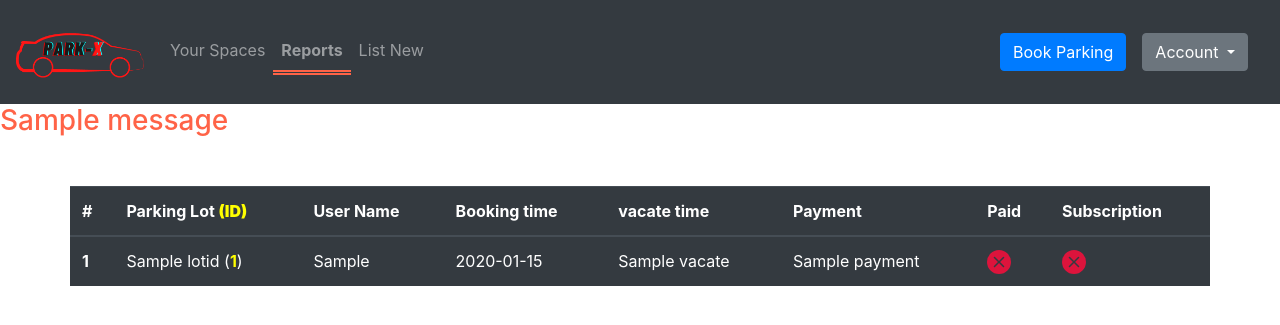
After one commit to AshwinAnoop/ParkingLotFInder, a Django app: template templates/listingreport.html in a window 1280 px wide. The commit adds this page. Shown: the top 325 px of the page. Run offline with Django 3.2, Linux system fonts and the light colour scheme; the template is opened without the code that fills it: most values are stand-ins (such as "Sample title", 1, 10 or a date in 2020); one stand-in notice (Sample message) is shown; parts of the project's set-up code (start-up, migrations or seed data) failed here and were passed over; some libraries are stand-ins or nearby versions.

Commit message:
Order payments can be viewed in wallet section. User can get report about parking lots listed by him at listingreport.html

```diff
--- a/lotfinder/urls.py
+++ b/lotfinder/urls.py
@@ -27,4 +27,5 @@ urlpatterns = [
     path('bookings',views.bookings, name='bookings'),
     path('monthlyoverview/',views.monthlyoverview, name='monthlyoverview'),
     path('monthlyoverview',views.monthlyoverview, name='monthlyoverview'),
+    path('listingreport',views.listingreport, name='listingreport'),
 ]
--- a/parkinglot/settings.py
+++ b/parkinglot/settings.py
@@ -34,6 +34,7 @@ ALLOWED_HOSTS = []
 INSTALLED_APPS = [
     'material',
     'material.admin',
+    'import_export',
     #'django.contrib.admin',
     'django.contrib.auth',
     'django.contrib.contenttypes',
--- a/templates/base02.html
+++ b/templates/base02.html
@@ -35,7 +35,7 @@
                         <a class="nav-link" href="/myspacehome">Your Spaces<span class="sr-only">(current)</span></a>
                     </li>
                     <li class="nav-item" id="navreport">
-                        <a class="nav-link" href="">Reports</a>
+                        <a class="nav-link" href="/listingreport">Reports</a>
                     </li>
                      <li class="nav-item" id="navlist">
                         <a class="nav-link" href="/addparking">List New</a>
--- /dev/null
+++ b/templates/listingreport.html
@@ -0,0 +1,93 @@
+{% extends 'base02.html'%}
+
+{% block additionalstyle %}
+<style>
+
+    #navreport{
+        font-weight: bolder;
+        border-style: none none double none;
+        border-color: tomato;
+        border-bottom-width: thick;
+    }
+ </style>
+{% endblock %}
+
+
+{% block content%}
+
+    <section>
+
+
+        <div>
+            {% for message in messages %}
+            <h3 style="color:Tomato;">{{message}}</h3>
+            {% endfor %}
+        </div>
+
+
+        <div class="container mt-5">
+            <div class="row">
+
+                <table class="table table-hover table-dark">
+                    <thead>
+                      <tr>
+                        <th scope="col">#</th>
+                        <th scope="col">Parking Lot <b style="color: yellow;">(ID)</b></th>
+                        <th scope="col">User Name</th>
+                        <th scope="col">Booking time</th>
+                        <th scope="col">vacate time</th>
+                        <th scope="col">Payment</th>
+                        <th scope="col">Paid</th>
+                        <th scope="col">Subscription</th>
+
+                      </tr>
+                    </thead>
+                    <tbody>
+
+                    {% for booking in bookingobjs %}
+
+                      <tr>
+                        <th scope="row">1</th>
+                        <td>{{booking.lotid.title}} (<b style="color: yellow;">{{booking.lotid.id}}</b>)</td>
+                        <td>{{booking.userid.first_name}}</td>
+                        <td>{{booking.booktime}}</td>
+                        <td>{{booking.vacate}}</td>
+                        <td>{{booking.payment}}</td>
+                        {% if booking.paymentstatus %}
+                        <td><svg xmlns="http://www.w3.org/2000/svg" width="24" height="24" fill='lightgreen' class="bi bi-check-circle-fill" viewBox="0 0 16 16">
+                            <path d="M16 8A8 8 0 1 1 0 8a8 8 0 0 1 16 0zm-3.97-3.03a.75.75 0 0 0-1.08.022L7.477 9.417 5.384 7.323a.75.75 0 0 0-1.06 1.06L6.97 11.03a.75.75 0 0 0 1.079-.02l3.992-4.99a.75.75 0 0 0-.01-1.05z"/>
+                          </svg>
+                        </td>
+                        {% else %}
+                        <td>
+                            <svg xmlns="http://www.w3.org/2000/svg" width="24" height="24" fill="crimson" class="bi bi-x-circle-fill" viewBox="0 0 16 16">
+                                <path d="M16 8A8 8 0 1 1 0 8a8 8 0 0 1 16 0zM5.354 4.646a.5.5 0 1 0-.708.708L7.293 8l-2.647 2.646a.5.5 0 0 0 .708.708L8 8.707l2.646 2.647a.5.5 0 0 0 .708-.708L8.707 8l2.647-2.646a.5.5 0 0 0-.708-.708L8 7.293 5.354 4.646z"/>
+                              </svg>
+                        </td>
+                        {% endif %}
+                        {% if booking.monthlysubscribe %}
+                        <td><svg xmlns="http://www.w3.org/2000/svg" width="24" height="24" fill='lightgreen' class="bi bi-check-circle-fill" viewBox="0 0 16 16">
+                            <path d="M16 8A8 8 0 1 1 0 8a8 8 0 0 1 16 0zm-3.97-3.03a.75.75 0 0 0-1.08.022L7.477 9.417 5.384 7.323a.75.75 0 0 0-1.06 1.06L6.97 11.03a.75.75 0 0 0 1.079-.02l3.992-4.99a.75.75 0 0 0-.01-1.05z"/>
+                          </svg>
+                        </td>
+                        {% else %}
+                        <td>
+                            <svg xmlns="http://www.w3.org/2000/svg" width="24" height="24" fill="crimson" class="bi bi-x-circle-fill" viewBox="0 0 16 16">
+                                <path d="M16 8A8 8 0 1 1 0 8a8 8 0 0 1 16 0zM5.354 4.646a.5.5 0 1 0-.708.708L7.293 8l-2.647 2.646a.5.5 0 0 0 .708.708L8 8.707l2.646 2.647a.5.5 0 0 0 .708-.708L8.707 8l2.647-2.646a.5.5 0 0 0-.708-.708L8 7.293 5.354 4.646z"/>
+                              </svg>
+                        </td>
+                        {% endif %}
+
+                      </tr>
+
+                    {% endfor %}
+                    </tbody>
+                  </table>
+
+            </div>
+        </div>
+
+
+    </section>
+
+{% endblock%}
```
Also changed, not shown: lotfinder/views.py (+8 -2 lines), templates/wallet.html (+45 -1 lines), lotfinder/admin.py (line endings or trailing spaces).
